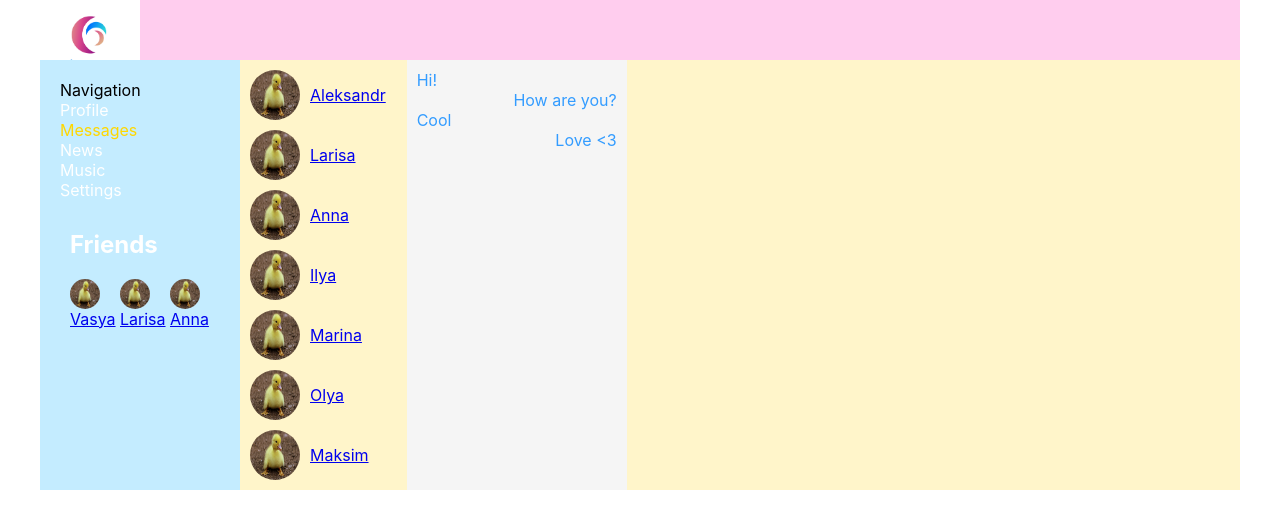
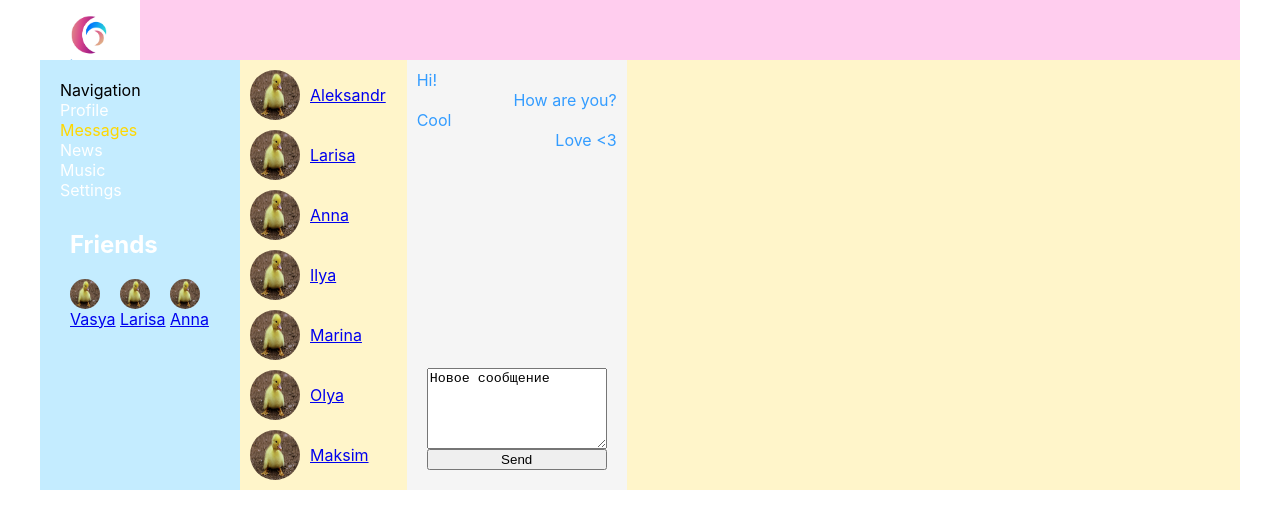
Before and after one commit to aivitsrimer/react-social-network, a React (Create React App) app: page /dialogs in a window 1280 px wide. Shown: the top 528 px of the page. Built offline with nearby package versions, Linux system fonts and the light colour scheme.

Commit message:
Added textarea to Dialogs

```diff
--- a/src/components/Dialogs/Dialogs.jsx
+++ b/src/components/Dialogs/Dialogs.jsx
@@ -1,18 +1,36 @@
 import style from './Dialogs.module.css';
 import DialogItem from "./DialogItem/DialogItem";
 import Message from "./Message/Message";
+import React from "react";
 
 const Dialogs = (props) => {
-
   let dialogElements = props.state.dialogsData.map((dialog) => (
     <DialogItem name={dialog.name} id={dialog.id} />
   ));
-  let messagesElements = props.state.messagesData.map((message) => <Message message={message.message} />);
+  let messagesElements = props.state.messagesData.map((message) => (
+      <Message message={message.message} />));
+
+  let newMessageElement = React.createRef();
+
+  let addMessage = () => {
+      let text = newMessageElement.current.value;
+      alert(text);
+  };
 
   return (
     <div className={style.dialogs}>
       <div className={style.dialogsItems}>{dialogElements}</div>
-      <div className={style.messages}>{messagesElements}</div>
+      <div className={style.messagesWrapper}>
+          <div className={style.message}>
+              { props.state.messagesData.map((message) => (
+                  <Message message={message.message} />
+              ))}
+          </div>
+          <div className={style.sendMessage}>
+              <textarea ref={newMessageElement} cols="20" rows="5">Новое сообщение</textarea>
+              <button onClick={ addMessage }>Send</button>
+          </div>
+      </div>
     </div>
   );
 };
--- a/src/components/Dialogs/Dialogs.module.css
+++ b/src/components/Dialogs/Dialogs.module.css
@@ -27,16 +27,25 @@
   align-items: center;
 }
 
-.messages {
+.messagesWrapper {
   padding: 10px;
   background-color: whitesmoke;
   width: 200px;
+  display: flex;
+  flex-flow: column;
+  justify-content: space-between;
 }
 
-.messages .message {
+.messagesWrapper .message {
   color: rgb(51, 156, 255);
 }
 
-.messages .message:nth-child(2n) {
+.messagesWrapper .message:nth-child(2n) {
   text-align: right;
 }
+
+.messagesWrapper .sendMessage {
+  margin: 10px;
+  display: flex;
+  flex-flow: column;
+}
```
Also changed, not shown: 1 other file (tests, documents, lock files or other folders).
